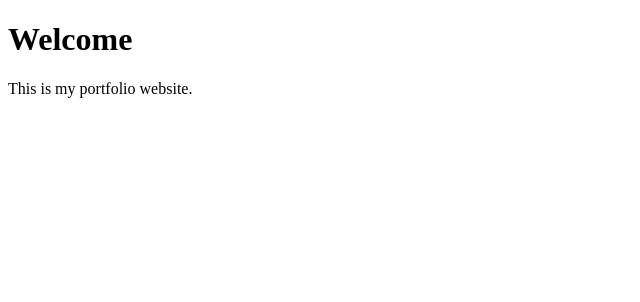
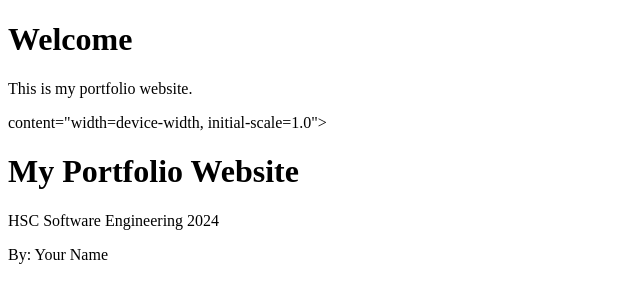
Before and after one commit to gordonchan913/portfolio, a plain HTML site: page index.html in a window 1280 px wide. Shown: the whole page, without its empty margins (0-640 px from the left). Drawn offline with Linux system fonts and the light colour scheme.

Commit message:
Added header section with site title and meta tags

```diff
--- a/index.html
+++ b/index.html
@@ -8,3 +8,21 @@
     <p>This is my portfolio website.</p>     <!-- Paragraph text -->
 </body>
 </html>
+
+<!DOCTYPE html>
+<html lang="en">
+<head>
+    <meta charset="UTF-8">                   <!-- Allows special characters and emojis -->
+    <meta name="viewport"                    <!-- Makes site work on mobile phones -->
+          content="width=device-width, initial-scale=1.0">
+    <title>Portfolio | Your Name</title>
+</head>
+<body>
+    <!-- Header section with site title -->
+    <header>                                 <!-- Semantic tag for page header -->
+        <h1>My Portfolio Website</h1>        <!-- Main title -->
+        <p>HSC Software Engineering 2024</p> <!-- Subtitle -->
+        <p>By: Your Name</p>                 <!-- Your name -->
+    </header>
+</body>
+</html>
```
